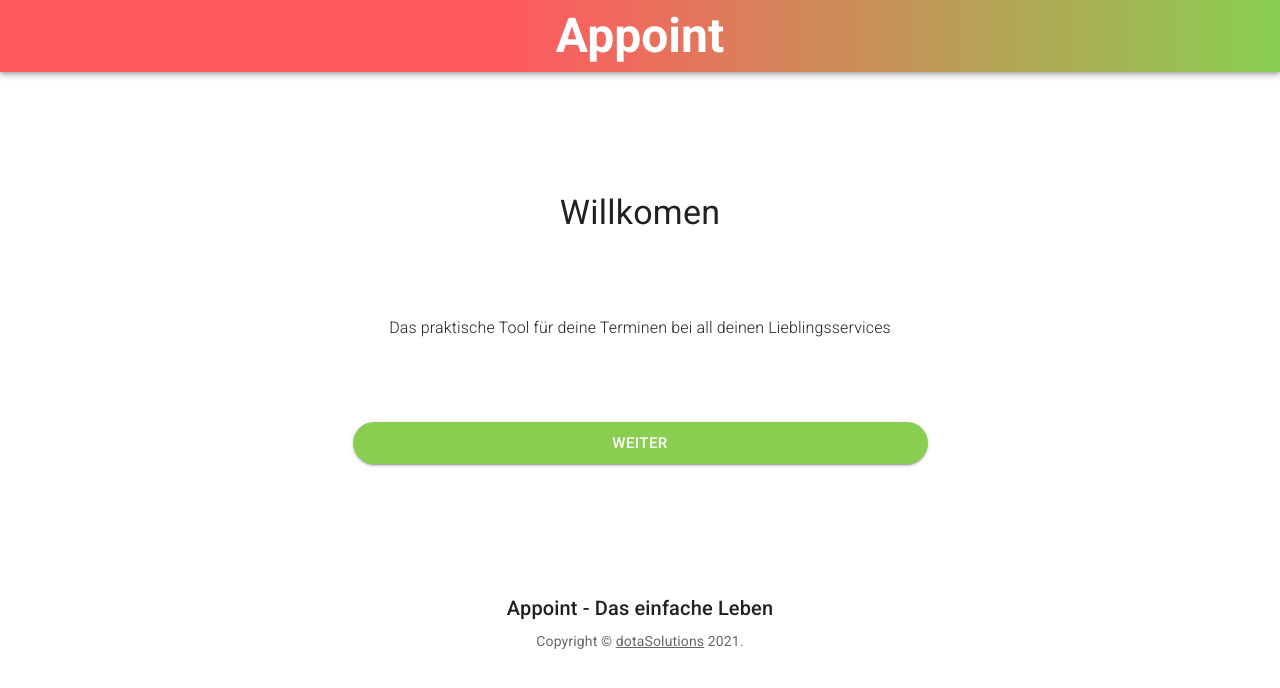
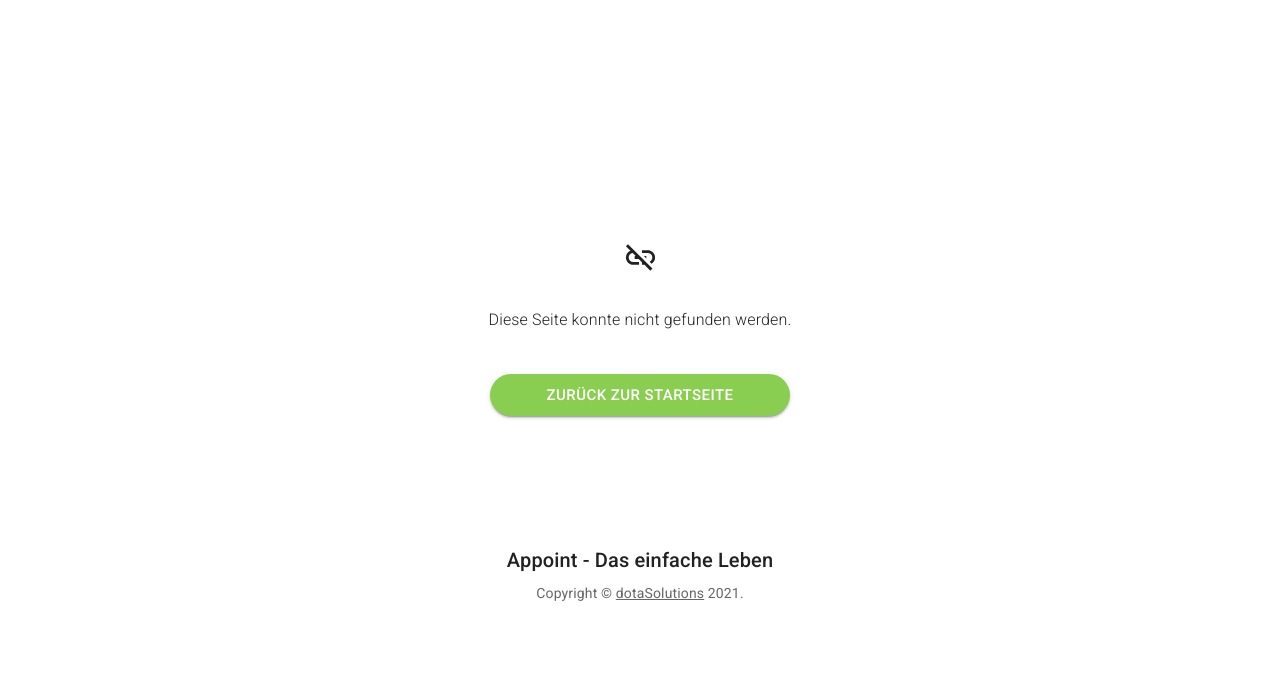
Before and after one commit to irfdog/appoint, a React (Create React App) app: page /not-found in a window 1280 px wide. Shown: the top 688 px of the page. Built offline with nearby package versions, Linux system fonts and the light colour scheme.

Commit message:
not found added

```diff
--- a/src/App.js
+++ b/src/App.js
@@ -1,7 +1,13 @@
 import { ThemeProvider } from "@mui/material";
 import theme from "./utils/theme";
 import Welcome from "./components/Welcome";
-import { BrowserRouter as Router, Switch, Route } from "react-router-dom";
+import NotFound from "./components/NotFound";
+import {
+  BrowserRouter as Router,
+  Switch,
+  Route,
+  Redirect,
+} from "react-router-dom";
 import Login from "./components/Login";
 
 function App() {
@@ -10,7 +16,9 @@ function App() {
       <ThemeProvider theme={theme}>
         <Switch>
           <Route path="/login" component={Login} />
-          <Route path="/" component={Welcome} />
+          <Route path="/not-found" component={NotFound} />
+          <Route path="/" exact component={Welcome} />
+          <Redirect to="/not-found" component={NotFound} />
         </Switch>
       </ThemeProvider>
     </Router>
--- /dev/null
+++ b/src/components/NotFound.jsx
@@ -0,0 +1,35 @@
+import { Container, Typography, Button, Grid } from "@mui/material";
+import LinkOffSharpIcon from "@mui/icons-material/LinkOffSharp";
+import Footer from "./Footer";
+import { useHistory } from "react-router-dom";
+
+const NotFound = () => {
+  let history = useHistory();
+
+  const redirect = () => {
+    history.push("/login");
+  };
+
+  return (
+    <div>
+      <Container align="center" sx={{ fontWeight: "light", mt: 30 }}>
+        <LinkOffSharpIcon fontSize="large" />
+        <Typography variant="subtitle1" sx={{ fontWeight: "light", mt: 3 }}>
+          Diese Seite konnte nicht gefunden werden.
+        </Typography>
+        <Button
+          size="large"
+          color="secondary"
+          variant="contained"
+          sx={{ mt: 5, borderRadius: 7, minWidth: 300 }}
+          onClick={redirect}
+        >
+          Zurück zur Startseite
+        </Button>
+        <Footer title="Appoint - Das einfache Leben" />
+      </Container>
+    </div>
+  );
+};
+
+export default NotFound;
--- a/src/components/Welcome.jsx
+++ b/src/components/Welcome.jsx
@@ -29,13 +29,13 @@ function Welcome() {
         <div>
           <Container align="center" sx={{ fontWeight: "light", mt: 15 }}>
             <Typography variant="h4" gutterBottom>
-              Willkomen
+              Willkommen
             </Typography>
             <Typography
               variant="subtitle1"
               sx={{ fontWeight: "light", mt: 10 }}
             >
-              Das praktische Tool für deine Terminen bei all deinen
+              Das praktische Tool für deine Termine bei all deinen
               Lieblingsservices
             </Typography>
             <Grid
```
